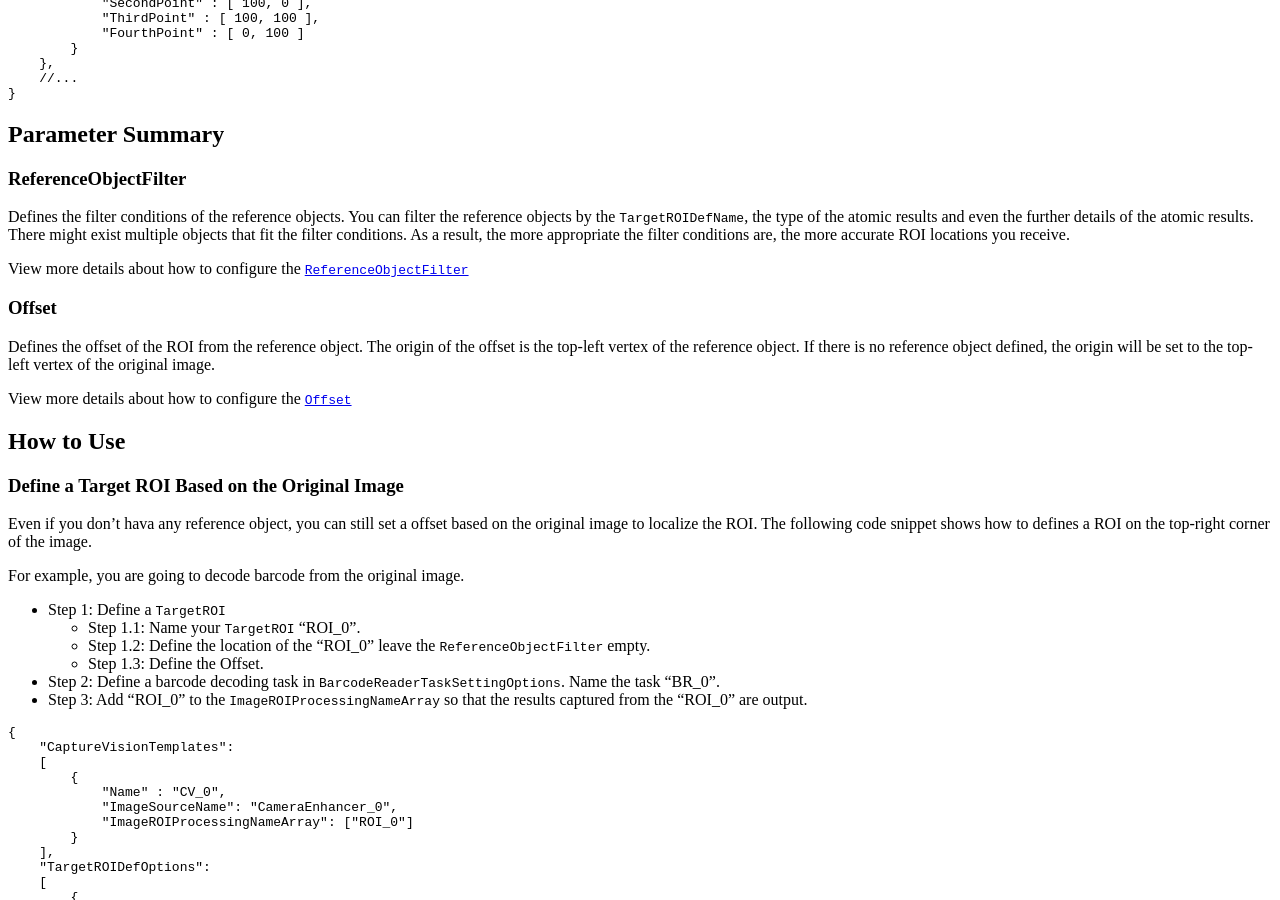
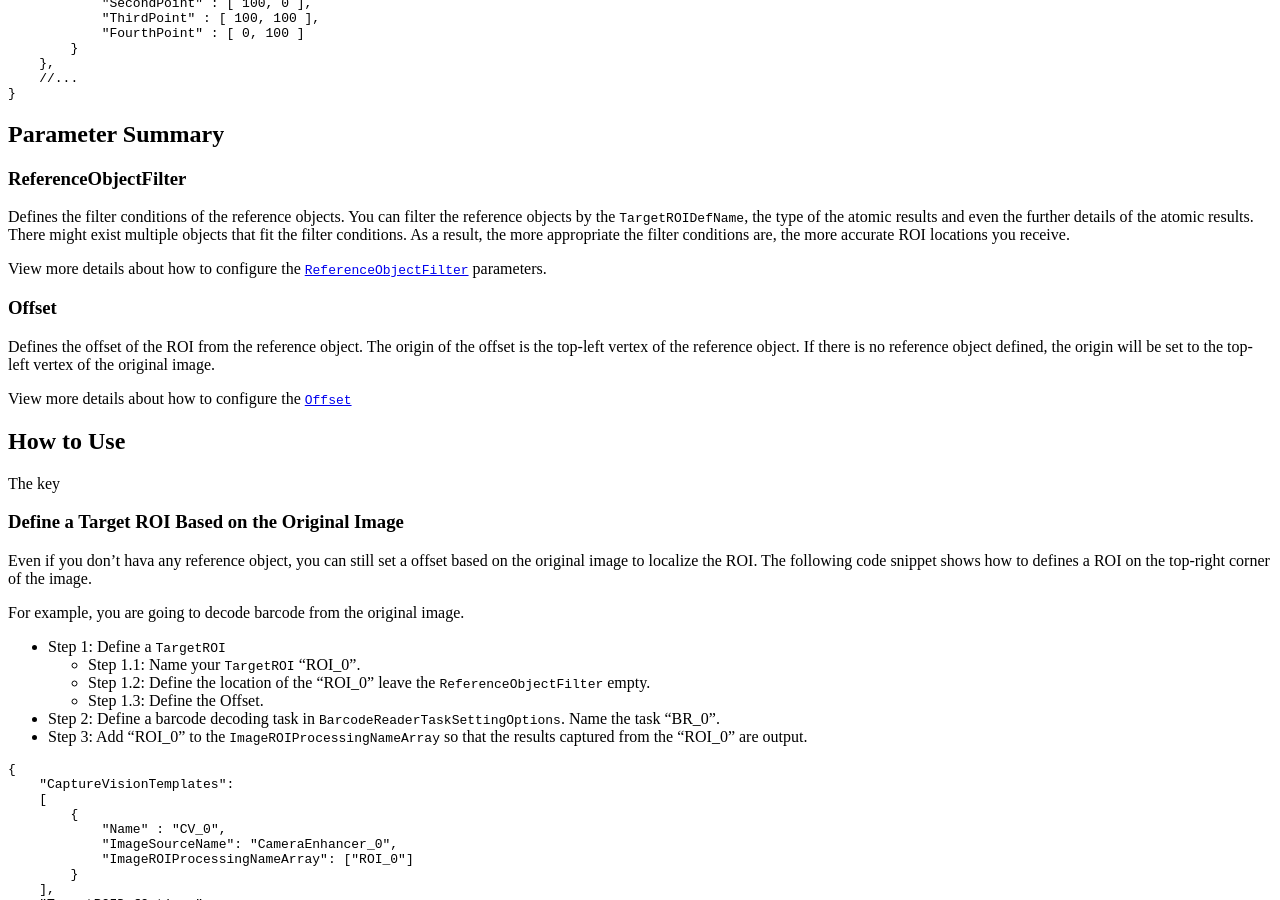
Before and after one commit to dynamsoft-docs/capture-vision-docs, a Jekyll site: the page built from parameters/file/TargetROIDefOption/Location/index.md, in a window 1280 px wide and 900 px high, scrolled down 1013 px. Built offline with Jekyll 4.4.1, drawn with Linux system fonts in a browser that asks for light colours.

Commit message:
Update index.md

```diff
--- a/parameters/file/TargetROIDefOption/Location/index.md
+++ b/parameters/file/TargetROIDefOption/Location/index.md
@@ -49,7 +49,7 @@ breadcrumbText:
 
 Defines the filter conditions of the reference objects. You can filter the reference objects by the `TargetROIDefName`, the type of the atomic results and even the further details of the atomic results. There might exist multiple objects that fit the filter conditions. As a result, the more appropriate the filter conditions are, the more accurate ROI locations you receive.
 
-View more details about how to configure the [`ReferenceObjectFilter`](ReferenceObjectFilter.md)
+View more details about how to configure the [`ReferenceObjectFilter`](ReferenceObjectFilter.md) parameters.
 
 ### Offset
 
@@ -58,6 +58,8 @@ Defines the offset of the ROI from the reference object. The origin of the offse
 View more details about how to configure the [`Offset`](Offset.md)
 
 ## How to Use
+
+The key
 
 ### Define a Target ROI Based on the Original Image
 
```
